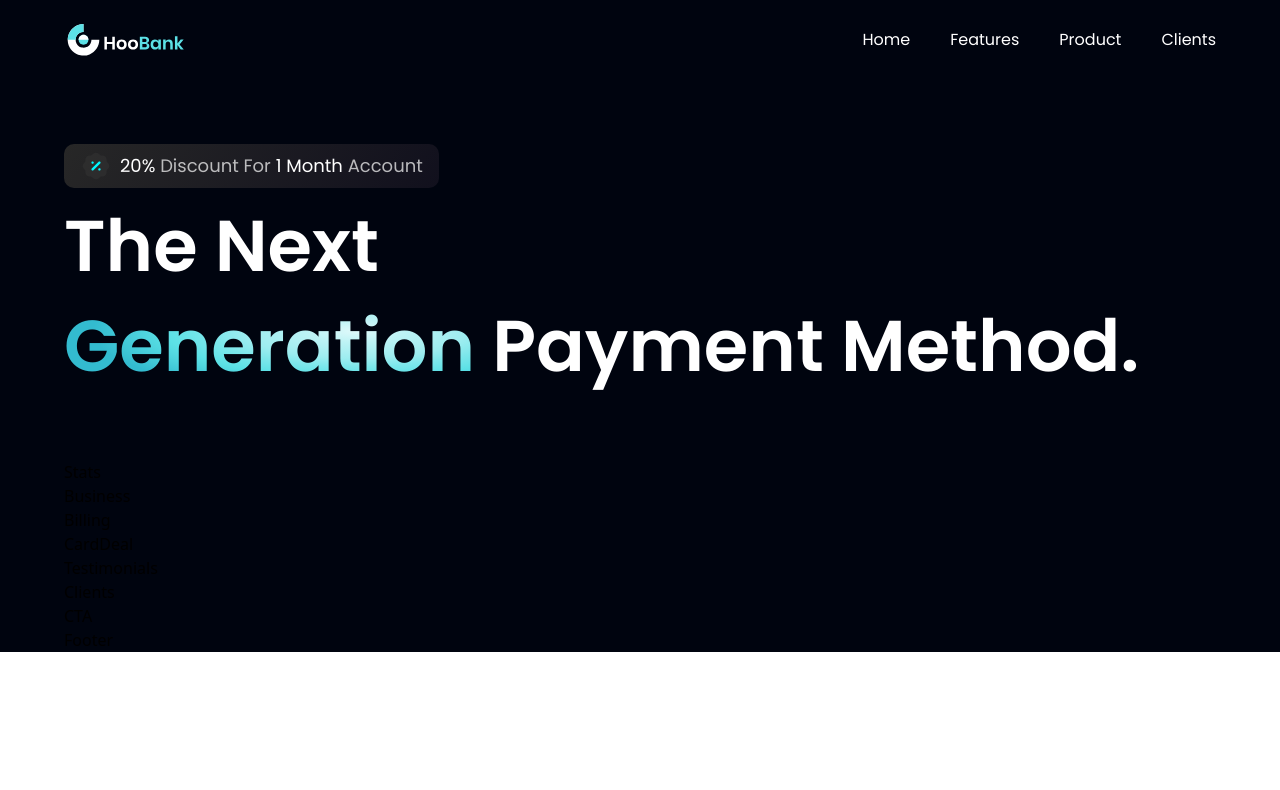
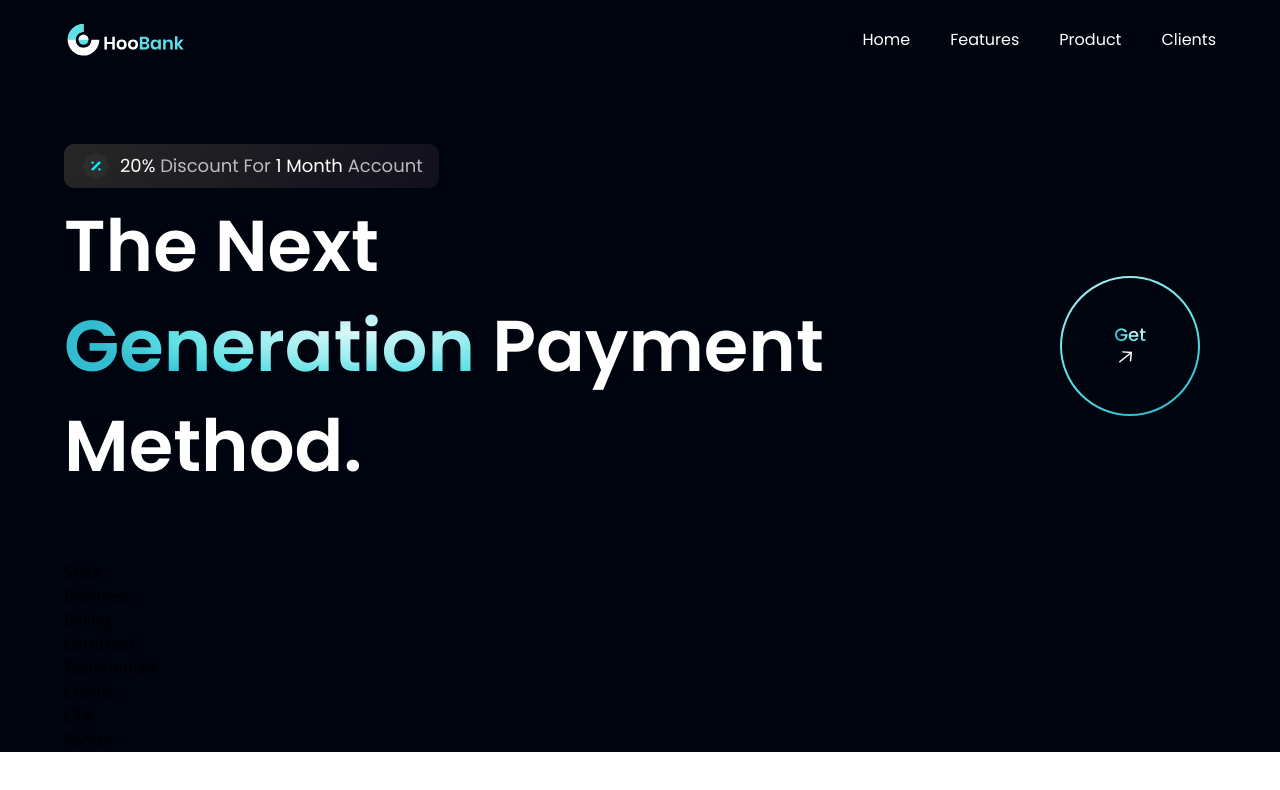
Before and after one commit to rva-mike/bank-modern-app, a React (Vite) app: page / in a window 1280 px wide. Shown: the top 790 px of the page. Built offline with nearby package versions, Linux system fonts and the light colour scheme.

Commit message:
imported GetStarted component into Hero, started GetStarted component styling with circular shape and inside elements

```diff
--- a/src/components/GetStarted.jsx
+++ b/src/components/GetStarted.jsx
@@ -1,9 +1,18 @@
-import React from 'react'
+import styles from "../style"
+import { arrowUp } from "../assets"
 
-const GetStarted = () => {
-  return (
-    <div>GetStarted</div>
+const GetStarted = () => (
+    <div className={`${styles.flexCenter} w-[140px] h-[140px] rounded-full bg-blue-gradient p-[2px] cursor-pointer`}>
+        <div className={`${styles.flexCenter} flex-col bg-primary w-[100%] h-[100%] rounded-full`}>
+          <div className={`${styles.flexStart} flex-row`}>
+            <p className="font-poppins font-medium text-[18px] leading-[23px]">
+              <span className="text-gradient">Get</span>
+              <img src={arrowUp} className="w-[23px] h-[23px] object-contain" alt="" />
+            </p>
+          </div>
+        </div>
+    </div>
   )
-}
+
 
 export default GetStarted
--- a/src/components/Hero.jsx
+++ b/src/components/Hero.jsx
@@ -1,5 +1,6 @@
 import styles from "../style";
 import { discount, robot } from '../assets'
+import GetStarted from '../components/GetStarted'
 
 const Hero = () => (
   <section id="home" className={`flex md:flex-row flex-col ${styles.paddingY}`}>
@@ -18,8 +19,10 @@ const Hero = () => (
           The Next <br className="sm:block hidden" /> {" "}
           <span className="text-gradient">Generation</span> {" "}
           Payment Method.
-
         </h1>
+        <div className="ss:flex hidden md:mr-4 mr-0">
+          <GetStarted />
+        </div>
       </div>
 
     </div>
```
